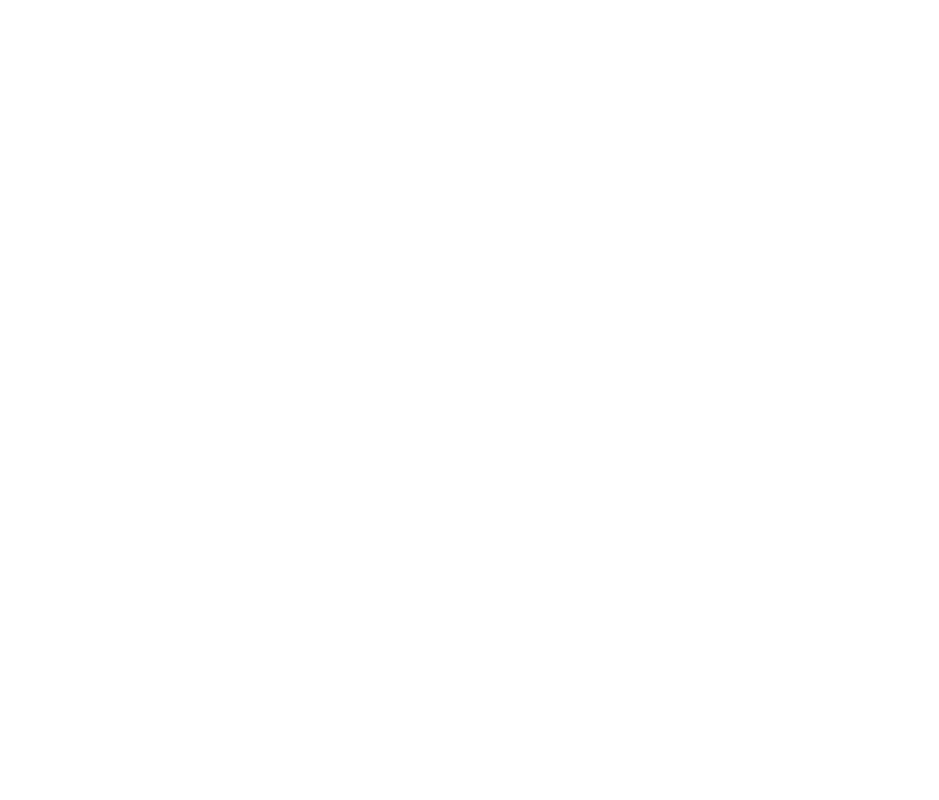
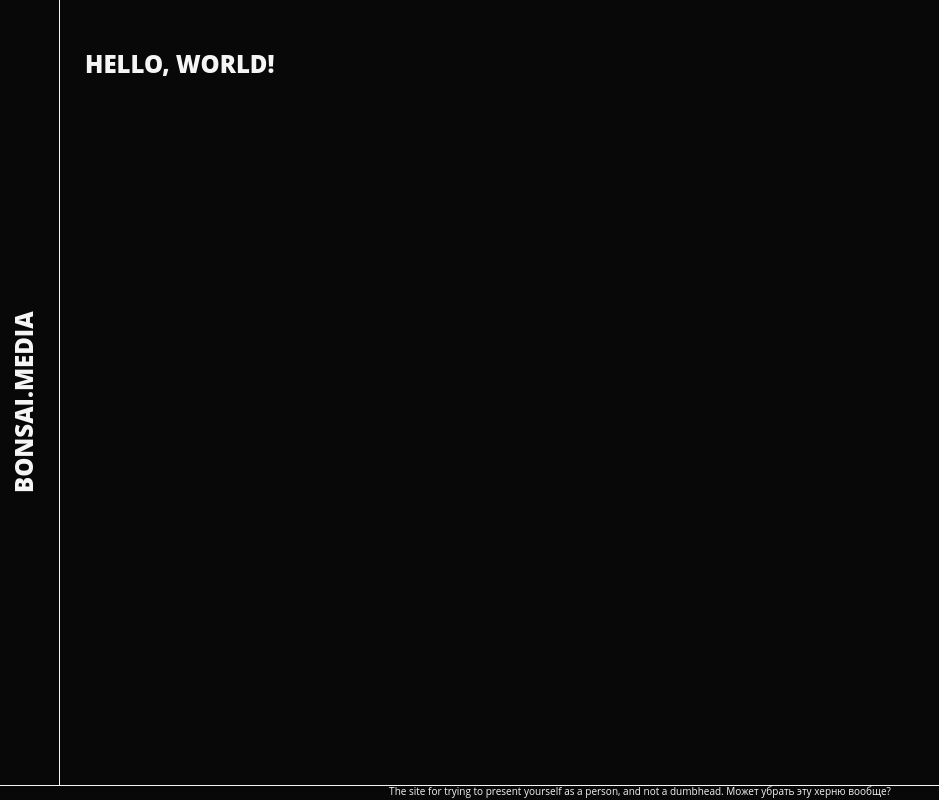
Before and after one commit to ClumsyVlad/bonsai, a website: page src/index.html in a window 1280 px wide. Shown: the whole page, without its empty margins (0-939 px from the left). Drawn offline with nearby package versions, Linux system fonts and the light colour scheme; files that its build step writes are made by us from their sources.

Commit message:
basic test markup + hello, world

```diff
--- a/src/index.html
+++ b/src/index.html
@@ -1,10 +1,10 @@
 <!DOCTYPE html>
 <html lang="en">
     //= partials/head.html
-<body>
+<body class="body wrapper">
     //= partials/header.html
-    <main>
-
+    <main class="main">
+       <h1>hello, world!</h1>
     </main>
     //= partials/footer.html
     //= partials/scripts.html
--- a/src/partials/footer.html
+++ b/src/partials/footer.html
@@ -1,5 +1,6 @@
 <!-- Footer -->
 <footer class="footer">
+    <span>The site for trying to present yourself as a person, and not a dumbhead. Может убрать эту херню вообще?</span>
 </footer>
 <!-- End of footer -->
 <!-- End of content -->
--- a/src/partials/header.html
+++ b/src/partials/header.html
@@ -1,3 +1,3 @@
-<header>
-
+<header class="header">
+    <h1>bonsai.media</h1>
 </header>
--- /dev/null
+++ b/src/styles/scss/markup.scss
@@ -0,0 +1,34 @@
+.body {
+    display: grid;
+    grid-template-rows: 1fr 15px;
+    grid-template-columns: 60px 1fr;
+    grid-template-areas:
+        "navbar content"
+        "footer footer";
+}
+.header {
+    display: grid;
+    grid-area: navbar;
+    padding: 20px 10px;
+
+    /*test*/
+    h1 {
+        transform: rotate(180deg);
+        writing-mode: tb-rl;
+        text-align: center;
+    }
+    // test
+}
+.footer {
+    display: grid;
+    grid-area: footer;
+    /*test*/
+    span {
+        font-size: 10px;
+        text-align: center;
+    }
+    // test
+}
+.main {
+    padding: 50px 25px 25px;
+}
--- a/src/styles/scss/normalize.scss
+++ b/src/styles/scss/normalize.scss
@@ -6,7 +6,7 @@
 
 p, input, span {
   font-family: 'Open Sans', sans-serif;
-  color: $brand-dark;
+  color: $light;
 }
 
 html, body {
@@ -19,7 +19,7 @@ html {
   -webkit-text-size-adjust: 100%;
   margin: 0px;
   padding: 0px;
-  color: $brand-dark;
+  color: $light;
 }
 
 main {
@@ -28,8 +28,6 @@ main {
 }
 
 body {
-  display: flex;
-  flex-direction: column;
   margin: 0px;
   padding: 0px;
   font-family: 'Open Sans', sans-serif;
@@ -46,32 +44,27 @@ h1 {
   text-transform: uppercase;
   padding-bottom: 20px;
   font-size: 24px;
-  color: $brand-dark;
 }
 h2 {
   font-weight: 800;
   text-transform: uppercase;
   padding-bottom: 20px;
   font-size: 22px;
-  color: $brand-dark;
 }
 h3 {
   font-weight: 600;
   text-transform: uppercase;
   font-size: 20px;
-  color: $brand-dark;
 }
 
 h4 {
   font-weight: 600;
   font-size: 18px;
-  color: $brand-dark;
 }
 
 h5 {
   font-weight: 600;
   font-size: 16px;
-  color: $brand-dark;
 }
 
 ul {
@@ -89,7 +82,6 @@ p {
   margin-inline-start: 0px;
   margin-inline-end: 0px;
   padding-inline-start: 0px;
-  color: $brand-dark;
 }
 
 a {
--- /dev/null
+++ b/src/styles/scss/painting.scss
@@ -0,0 +1,9 @@
+.body {
+    background-color: $dark;
+}
+.header {
+    border-right: 1px solid $light;
+}
+.footer {
+    border-top: 1px solid $light;
+}
--- a/src/styles/scss/styles.scss
+++ b/src/styles/scss/styles.scss
@@ -1,2 +1,4 @@
 @import "./normalize.scss";
 @import "./variables.scss";
+@import "./markup.scss";
+@import "./painting.scss";
--- a/src/styles/scss/variables.scss
+++ b/src/styles/scss/variables.scss
@@ -1 +1,2 @@
-$brand-dark: #000000;
+$dark: #080808;
+$light: #f5f5f5;
```
Also changed, not shown: docs/index.html (+6 -5 lines), dist/css/styles.css, dist/index.html, docs/css/styles.css, src/styles/css/styles.css.
